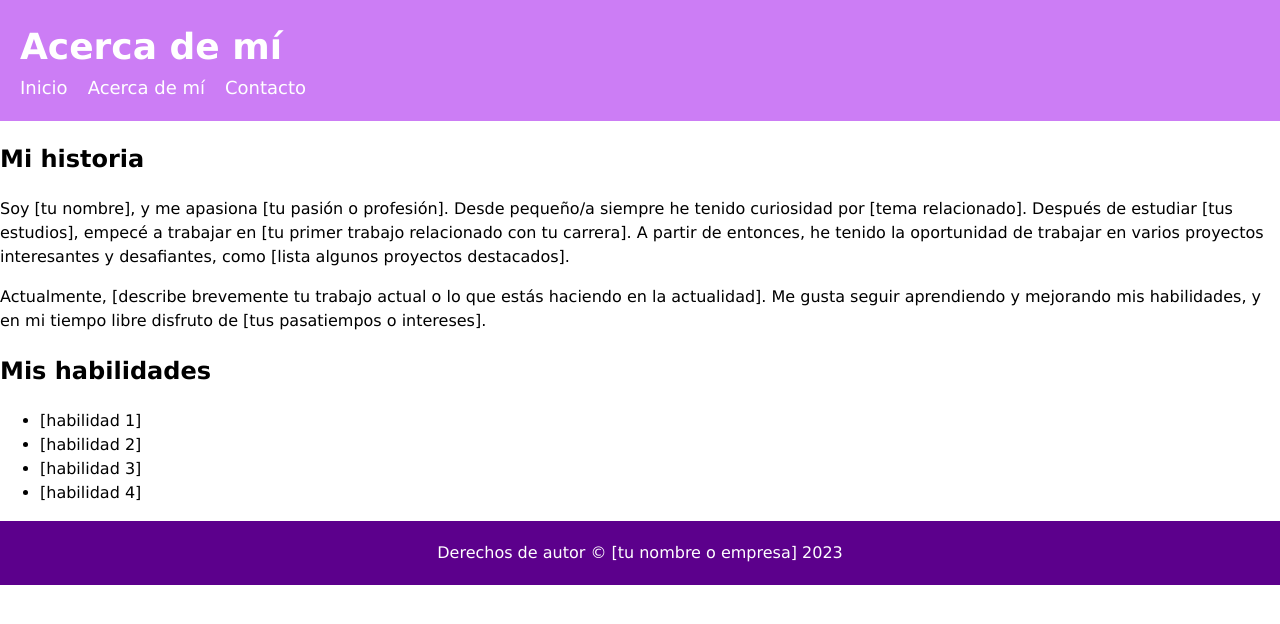
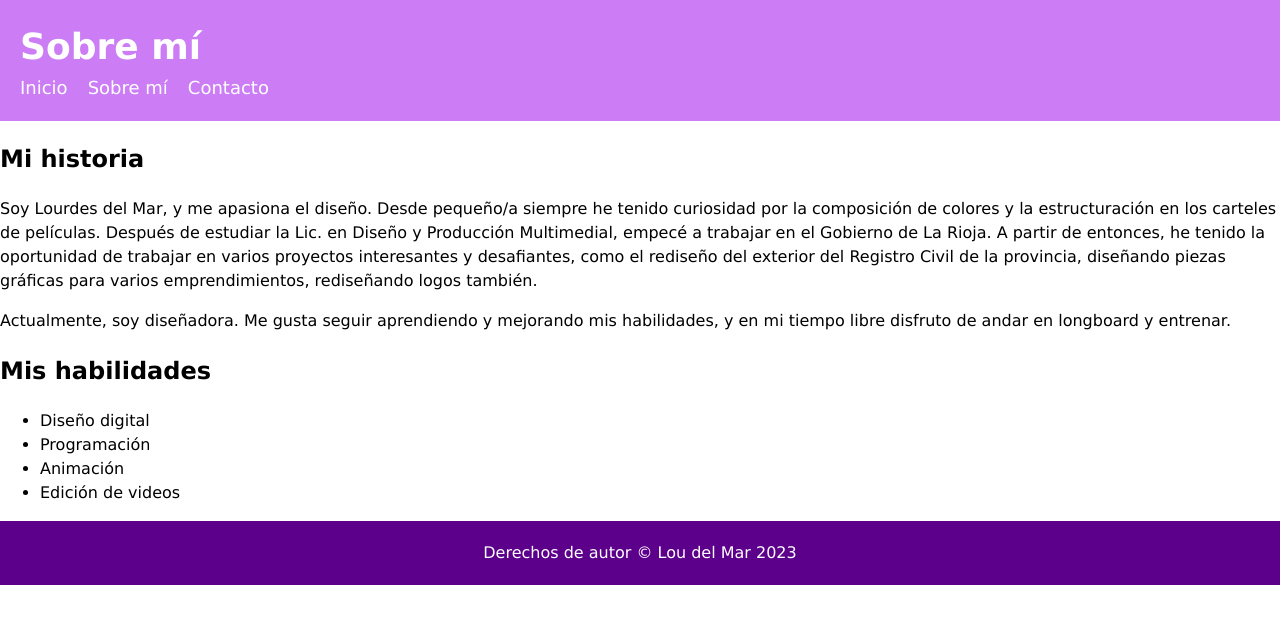
Before and after one commit to loudelmar/Trabajo-Practico-Git_Lourdes_Lede, a plain HTML site: page sobre-mi.html in a window 1280 px wide. Drawn offline with Linux system fonts and the light colour scheme.

Commit message:
Cambio en el archivo sobre-mi.html

```diff
--- a/sobre-mi.html
+++ b/sobre-mi.html
@@ -2,16 +2,16 @@
 <html>
   <head>
     <meta charset="UTF-8">
-    <title>Acerca de mí</title>
+    <title>Sobre mí</title>
     <link rel="stylesheet" type="text/css" href="estilos.css">
   </head>
   <body>
     <header>
-      <h1>Acerca de mí</h1>
+      <h1>Sobre mí</h1>
       <nav>
         <ul>
           <li><a href="index.html">Inicio</a></li>
-          <li><a href="sobre-mi.html">Acerca de mí</a></li>
+          <li><a href="sobre-mi.html">Sobre mí</a></li>
           <li><a href="contacto.html">Contacto</a></li>
         </ul>
       </nav>
@@ -19,21 +19,21 @@
     <main>
       <section>
         <h2>Mi historia</h2>
-        <p>Soy [tu nombre], y me apasiona [tu pasión o profesión]. Desde pequeño/a siempre he tenido curiosidad por [tema relacionado]. Después de estudiar [tus estudios], empecé a trabajar en [tu primer trabajo relacionado con tu carrera]. A partir de entonces, he tenido la oportunidad de trabajar en varios proyectos interesantes y desafiantes, como [lista algunos proyectos destacados].</p>
-        <p>Actualmente, [describe brevemente tu trabajo actual o lo que estás haciendo en la actualidad]. Me gusta seguir aprendiendo y mejorando mis habilidades, y en mi tiempo libre disfruto de [tus pasatiempos o intereses].</p>
+        <p>Soy Lourdes del Mar, y me apasiona el diseño. Desde pequeño/a siempre he tenido curiosidad por la composición de colores y la estructuración en los carteles de películas. Después de estudiar la Lic. en Diseño y Producción Multimedial, empecé a trabajar en el Gobierno de La Rioja. A partir de entonces, he tenido la oportunidad de trabajar en varios proyectos interesantes y desafiantes, como el rediseño del exterior del Registro Civil de la provincia, diseñando piezas gráficas para varios emprendimientos, rediseñando logos también.</p>
+        <p>Actualmente, soy diseñadora. Me gusta seguir aprendiendo y mejorando mis habilidades, y en mi tiempo libre disfruto de andar en longboard y entrenar.</p>
       </section>
       <section>
         <h2>Mis habilidades</h2>
         <ul>
-          <li>[habilidad 1]</li>
-          <li>[habilidad 2]</li>
-          <li>[habilidad 3]</li>
-          <li>[habilidad 4]</li>
+          <li>Diseño digital</li>
+          <li>Programación</li>
+          <li>Animación</li>
+          <li>Edición de videos</li>
         </ul>
       </section>
     </main>
     <footer>
-      <p>Derechos de autor © [tu nombre o empresa] 2023</p>
+      <p>Derechos de autor © Lou del Mar 2023</p>
     </footer>
   </body>
 </html>
```
